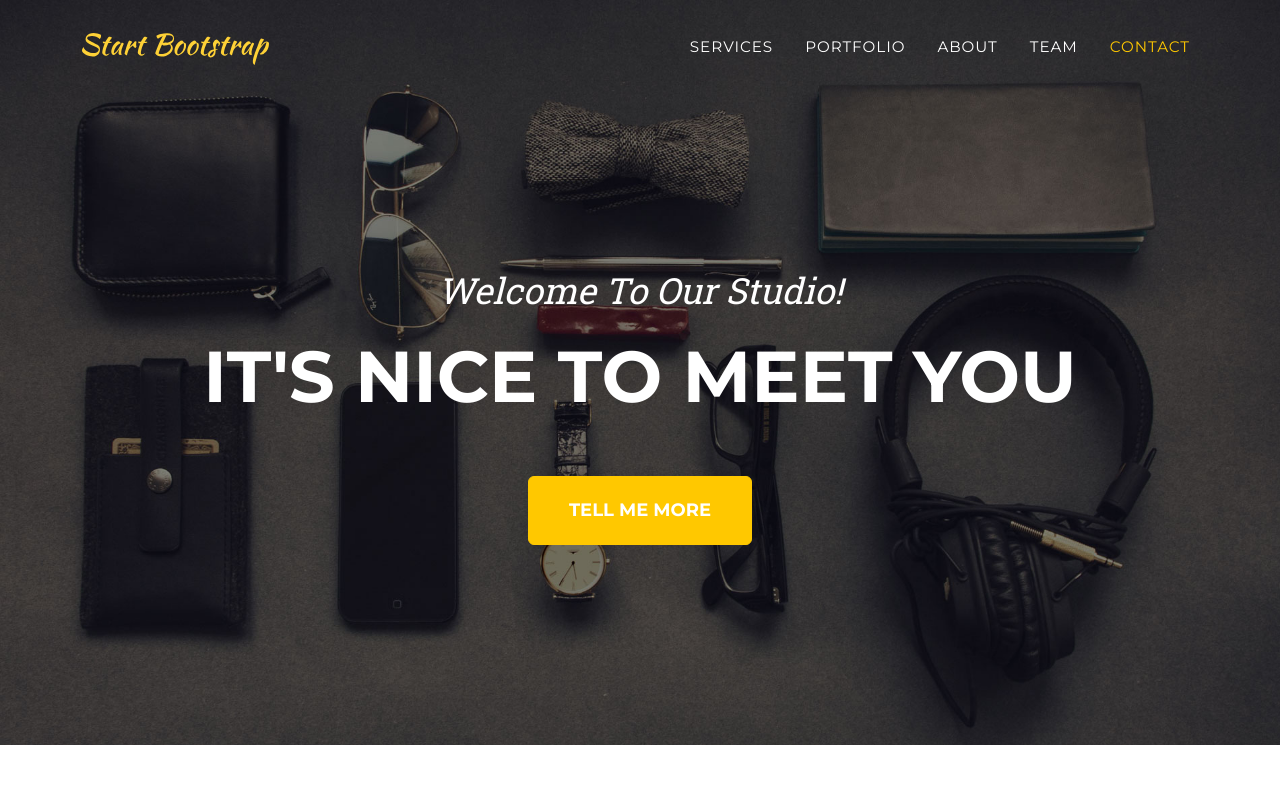
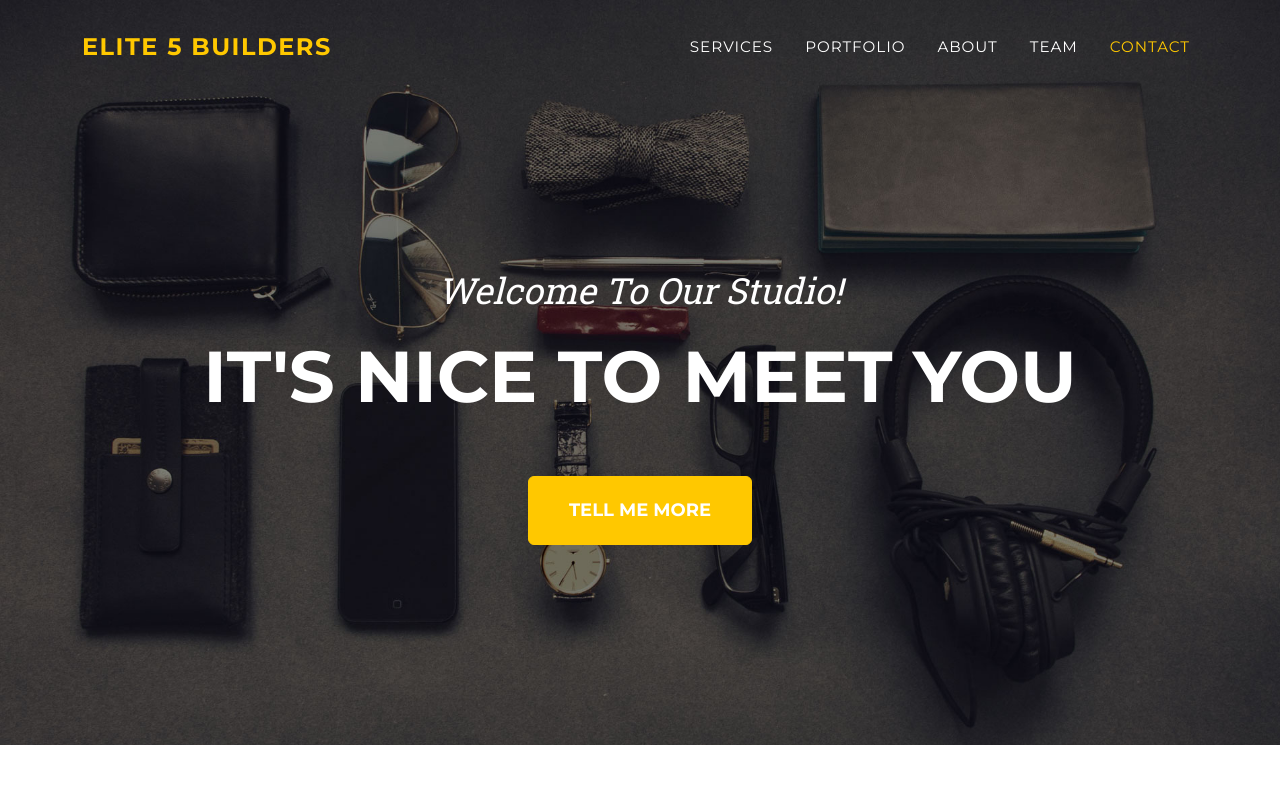
Before and after one commit to karanpreet1593/elite5builders, a plain HTML site: page index.html in a window 1280 px wide. Shown: the top 800 px of the page. Drawn offline with nearby package versions, Linux system fonts and the light colour scheme.

Commit message:
changed main icon

```diff
--- a/index.html
+++ b/index.html
@@ -20,7 +20,7 @@
         <!-- Navigation-->
         <nav class="navbar navbar-expand-lg navbar-dark fixed-top" id="mainNav">
             <div class="container">
-                <a class="navbar-brand" href="#page-top"><img src="assets/img/navbar-logo.svg" alt="..." /></a>
+                <a class="navbar-brand" href="#page-top">Elite 5 builders</a>
                 <button class="navbar-toggler" type="button" data-bs-toggle="collapse" data-bs-target="#navbarResponsive" aria-controls="navbarResponsive" aria-expanded="false" aria-label="Toggle navigation">
                     Menu
                     <i class="fas fa-bars ms-1"></i>
```
